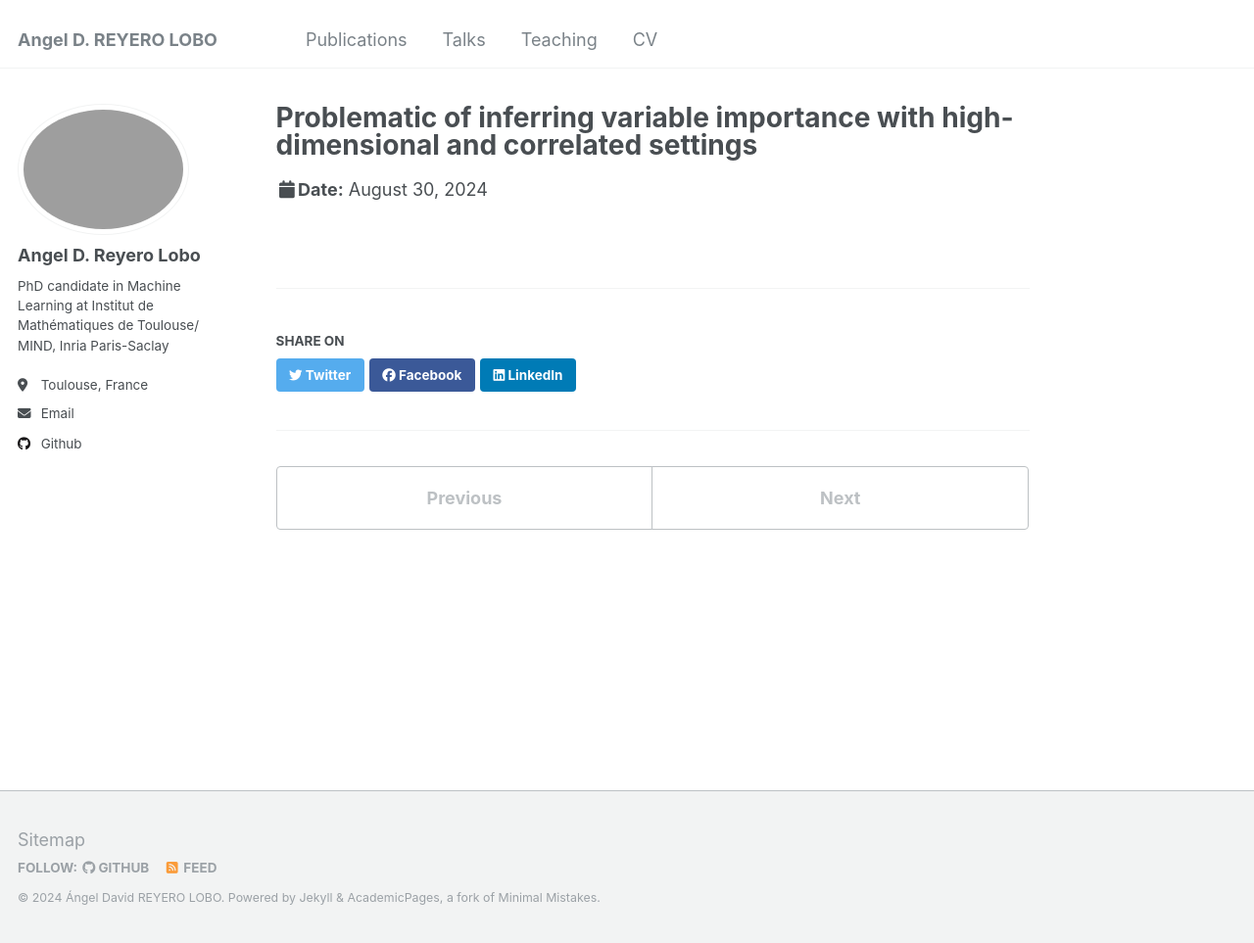
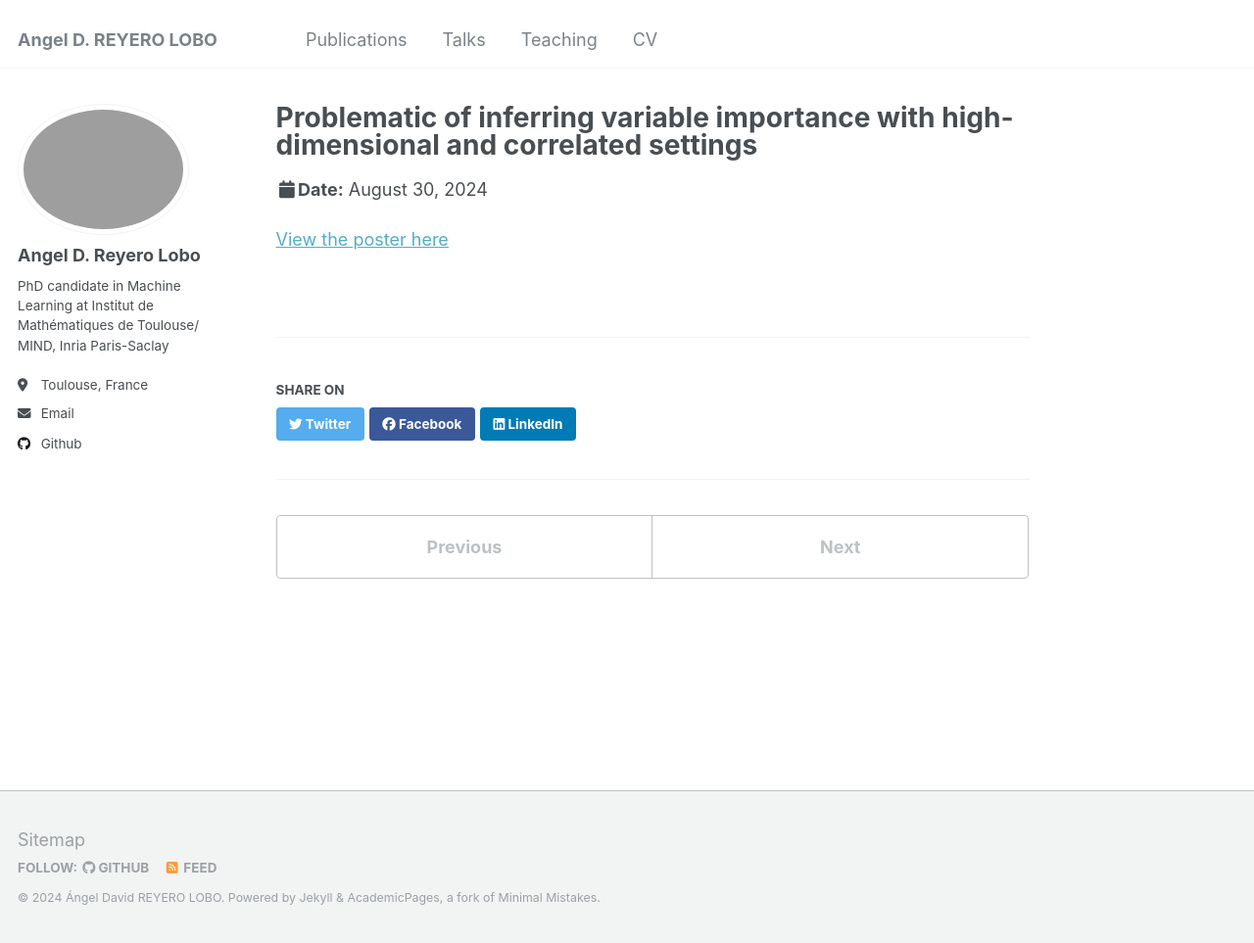
Before and after one commit to AngelReyero/AngelReyero.github.io, a Jekyll site: the page built from _talks/eds2024.md, in a window 1280 px wide and 963 px high. Shown: the whole window at 98% size. Built offline with Jekyll 4.4.1, drawn with Linux system fonts in a browser that asks for light colours.

Commit message:
Update eds2024.md

```diff
--- a/_talks/eds2024.md
+++ b/_talks/eds2024.md
@@ -8,3 +8,5 @@ date: 2024-08-30
 location: "Paris, France"
 pdf: https://github.com/AngelReyero/AngelReyero.github.io/blob/master/files/Poster-ELLIS-2024-discussion.pdf
 ---
+
+[View the poster here](/files/Poster-ELLIS-2024-discussion.pdf)
```
